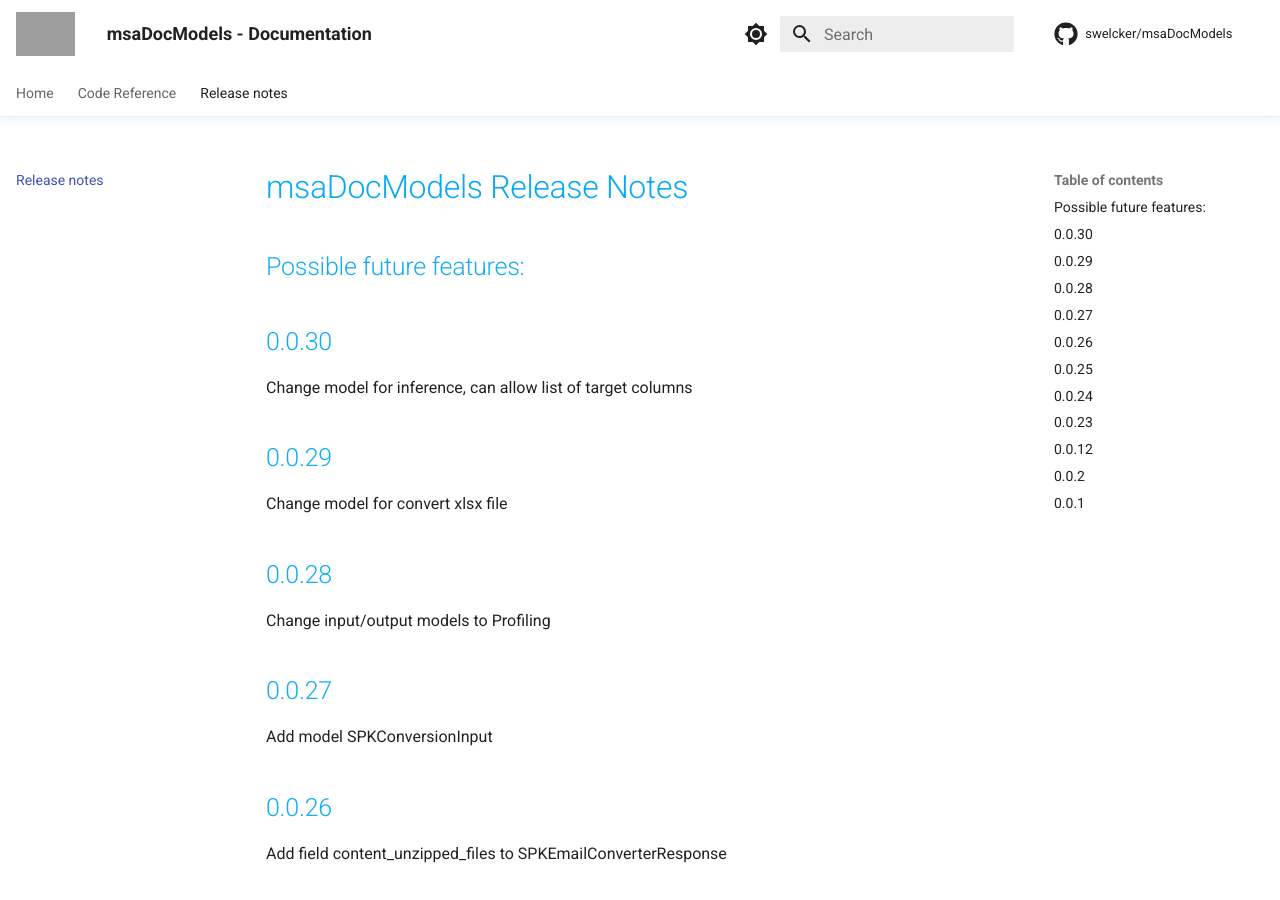
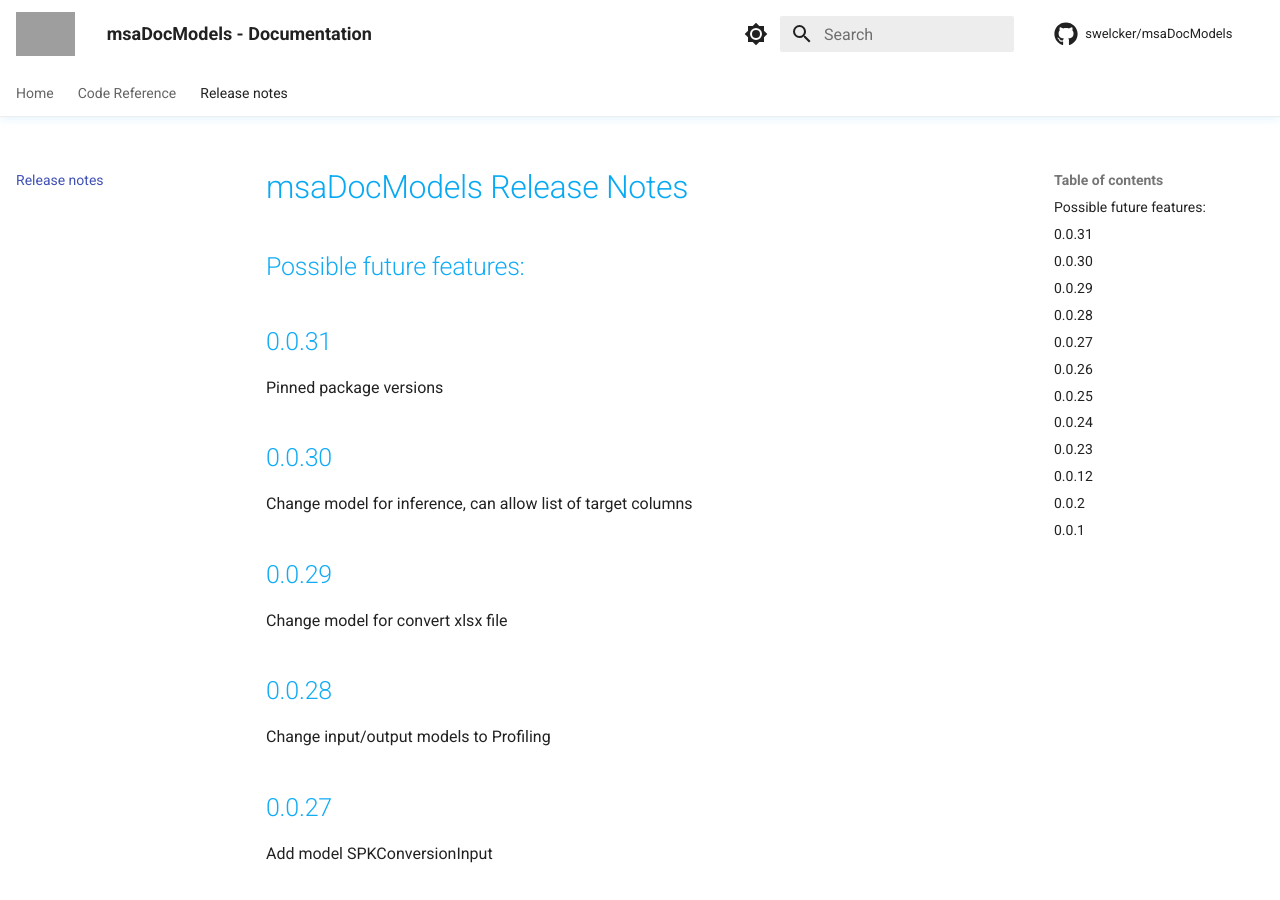
Before and after one commit to u2d-ai/msaDocModels, an MkDocs documentation site: the page built from docs/release-notes.md, in a window 1280 px wide and 900 px high. Built offline with MkDocs 1.6.1 and Material for MkDocs 9.7.7, drawn with Linux system fonts in a browser that asks for light colours; comment, search, counter and statistics services are not loaded; grey boxes are pictures that could not be loaded.

Commit message:
feat: pinned package versions

```diff
--- a/docs/release-notes.md
+++ b/docs/release-notes.md
@@ -1,5 +1,9 @@
 # msaDocModels Release Notes
 ## Possible future features:
+
+## 0.0.31
+
+Pinned package versions
 
 ## 0.0.30
 
--- a/msaDocModels/__init__.py
+++ b/msaDocModels/__init__.py
@@ -1,7 +1,7 @@
 import glob
 from os.path import basename, dirname, isfile, join
 
-version = "0.0.30"
+version = "0.0.31"
 __author__ = "Stefan Welcker"
 __copyright__ = "Copyright 2022, U2D.ai"
 __license__ = "MIT"
```
Also changed, not shown: requirements.txt (+6 -6 lines), 1 other file.
